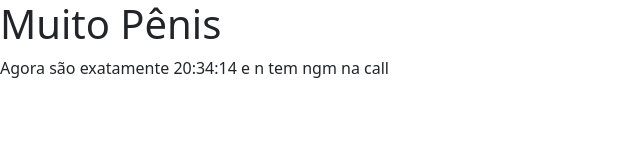
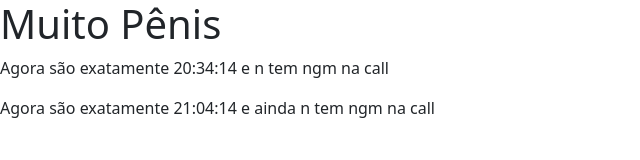
Before and after one commit to AndrewLFL/ProjetoBiologia, a plain HTML site: page index.html in a window 1280 px wide. Shown: the whole page, without its empty margins (0-640 px from the left). Drawn offline with nearby package versions, Linux system fonts and the light colour scheme.

Commit message:
Update index.html

```diff
--- a/index.html
+++ b/index.html
@@ -9,5 +9,6 @@
 <body>
     <h1>Muito Pênis</h1>
     <p>Agora são exatamente 20:34:14 e n tem ngm na call</p>
+    <p>Agora são exatamente 21:04:14 e ainda n tem ngm na call</p>
 </body>
 </html>
```
